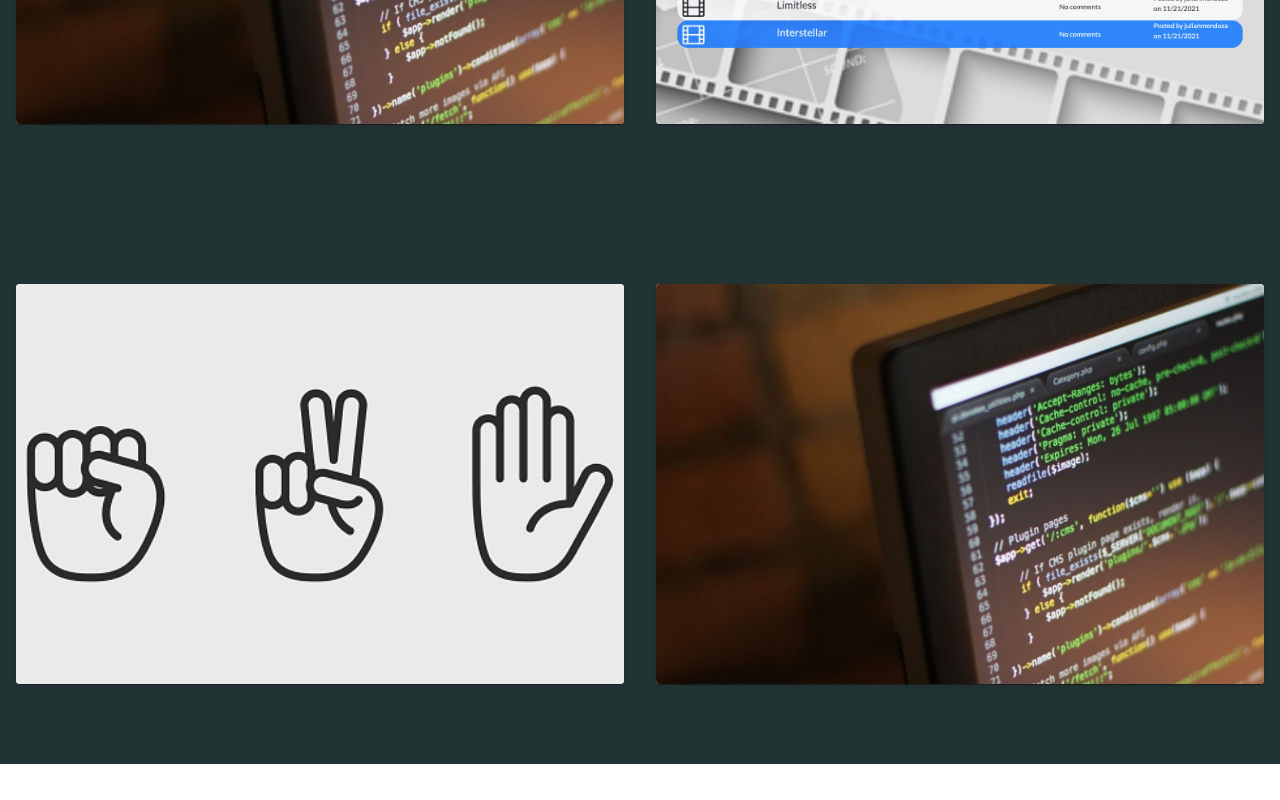
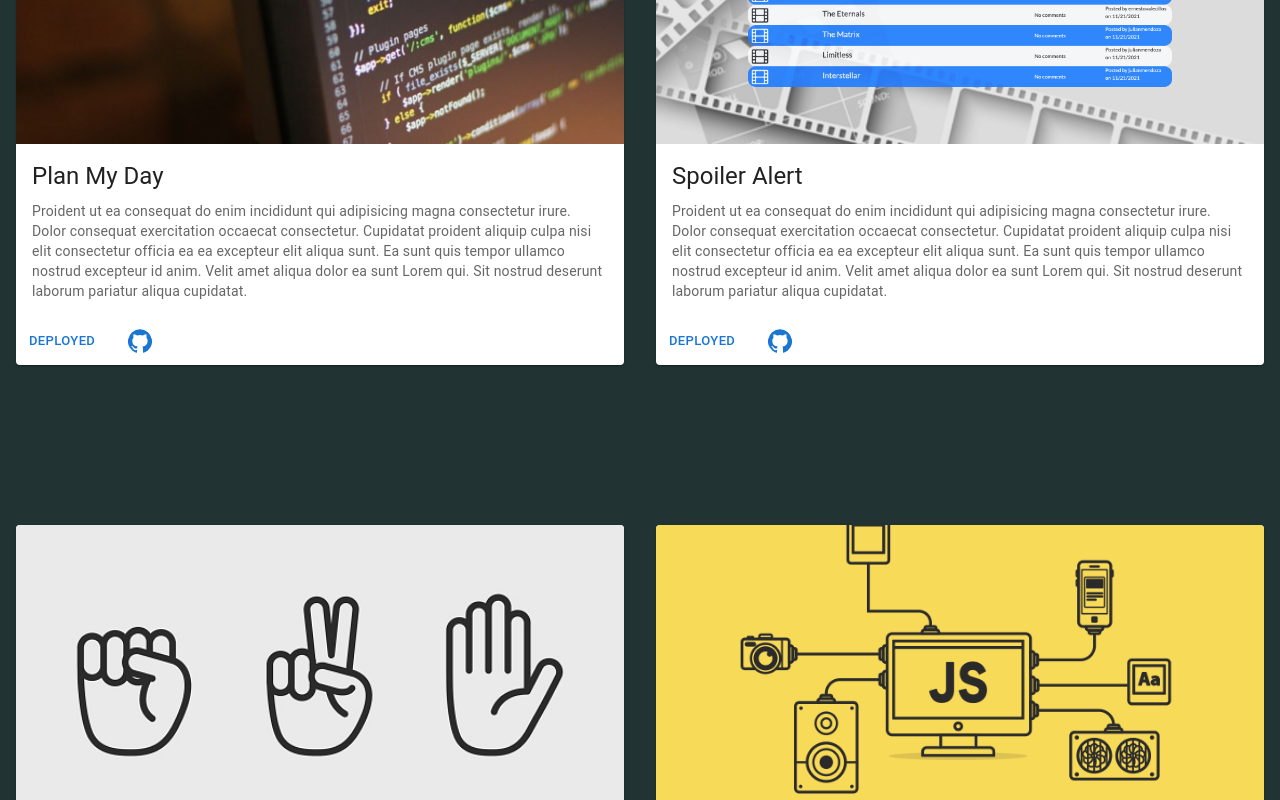
Before and after one commit to rmartin1985/Richard-Martin-portfolio, a React (Create React App) app: page /portfolio in a window 1280 px wide. Shown: the part 980-1780 px from the top of the page. Before the commit the page ends 1744 px from the top, so only its background shows below. Built offline with nearby package versions, Linux system fonts and the light colour scheme.

Commit message:
changed a placeholder image

```diff
--- a/src/components/Project/index.js
+++ b/src/components/Project/index.js
@@ -1,24 +1,16 @@
 import React from "react";
 import { makeStyles } from "@material-ui/core";
-// import { GitHub } from "@material-ui/icons";
+import { GitHub } from "@material-ui/icons";
 import {
-  // ImageList,
-  // IconButton,
-  // ImageListItem,
-  // ImageListItemBar,
   Box,
   Grid,
   Card,
-  // CardActionArea,
   CardActions,
   CardContent,
   CardMedia,
   Button,
   Typography
 } from "@mui/material";
-
-
-//  import { ThemeProvider, createTheme } from "@mui/system";
 
 const useStyles = makeStyles({
   mainContainer: {
@@ -28,26 +20,17 @@ const useStyles = makeStyles({
   cardContainer: {
     width: '95%',
     margin: '5rem auto',
-    height: 400
-  },
-  cardContent: {
-    color: "#ffffff",
-    backgroundColor: "rgba(0,0,0,.24)",
   },
   pictureContainer: {
-    top: 0,
-    right: 0,
-    height: '100%',
-    width: '100%'
+    height: 300,
+    width: '100%',
+    '&:hover': {
+      opacity: 0.3
+    }
+
   },
-  textSecondary: {
-    color: "rgba(255,255,255,0.78)"
-  },
-  cardActions: {
-    color: "#ffffff",
-    backgroundColor: "rgba(0,0,0,.24)",
-  }
 });
+
 
 
 
@@ -61,29 +44,29 @@ function Project(props) {
       <Box component='div' className={classes.mainContainer}>
         <Grid container justifyContent='center'>
           {projects.map((project) => (
-            <Grid item xs={12} sm={8} md={6} key={project.id}>
+            <Grid item sm={12} md={6} key={project.id}>
               <Card className={classes.cardContainer} >
                   <CardMedia
                   className={classes.pictureContainer}
                     component="img"
                     alt={project.title}
+                    height='140'
                     image={project.img}
                   />
-                <CardContent id="content" className={classes.cardContent}>
+                  <CardContent className={classes.cardContent}>
                     <Typography gutterBottom variant="h5">
                       {project.title}
                     </Typography>
-                  <Typography variant="body2" className={classes.textSecondary} component='p'>
-                    Sample Text
+                    <Typography variant="body2" color='textSecondary' component='p'>
+                      Proident ut ea consequat do enim incididunt qui adipisicing magna consectetur irure. Dolor consequat exercitation occaecat consectetur. Cupidatat proident aliquip culpa nisi elit consectetur officia ea ea excepteur elit aliqua sunt. Ea sunt quis tempor ullamco nostrud excepteur id anim. Velit amet aliqua dolor ea sunt Lorem qui. Sit nostrud deserunt laborum pariatur aliqua cupidatat.
                     </Typography>
                   </CardContent>
-
                 <CardActions className={classes.cardActions}>
-                  <Button size='small' color='inherit' variant="outlined">
+                  <Button href={project.link} target='_blank' size='small' color='primary'>
                     Deployed
                   </Button>
-                  <Button size='small' color='inherit' variant="outlined">
-                    GitHub
+                  <Button size='small' color='primary'>
+                    <GitHub />
                   </Button>
                 </CardActions>
 
@@ -94,46 +77,6 @@ function Project(props) {
       </Box>
     </>
   )
-
-
-
-
-
-  // return (
-  //     <ImageList cols={2} gap={25} sx={{ mt: 15, p: 5,
-  //       "& :hover .MuiImageListItem-img": {opacity: 0.3 },
-  //       "& :hover .MuiImageListItemBar-root": {opacity: 1 }}}>
-  //       {projects.map((project) => (
-  //         <ImageListItem
-  //            key={project.id}>
-  //           <img
-  //             sx={{ opacity: 1 }}
-  //             src={`${project.img}`}
-  //             srcSet={`${project.img}`}
-  //             alt={project.title}
-  //             loading="lazy"
-  //           />
-  //           <ImageListItemBar
-  //             sx={{ opacity: 0 }}
-  //             title={project.title}
-  //             subtitle={project.author}
-  //             actionIcon={
-  //               <IconButton onClick={event => window.location.href = `${project.link}`} className={classes.clickableIcon}
-  //                 sx={{ color: 'rgba(255, 255, 255, 0.54)' }}
-  //                 aria-label={`info about ${project.title}`}
-
-  //               >
-  //                 <GitHub />
-  //               </IconButton>
-  //             }
-  //           />
-
-  //         </ImageListItem>
-
-  //
-
-  //     </ImageList>
-  // );
 }
 
 export default Project;
--- a/src/pages/Portfolio.js
+++ b/src/pages/Portfolio.js
@@ -5,6 +5,7 @@ import runner from '../assets/projects/generic-runner-picture.jpeg'
 import place from '../assets/projects/placeimg_640_480_tech.jpg'
 import rps from '../assets/projects/rock-paper-scissors-hand-gesture-vector-25169737.jpeg'
 import spoiler from '../assets/projects/spoiler-alert.png'
+import javaScriptImg from '../assets/projects/javascript.png'
 
 function Portfolio() {
     const projects = [
@@ -41,7 +42,7 @@ function Portfolio() {
         {
             title: "MERN",
             id: 6,
-            img: place,
+            img: javaScriptImg,
             link: "https://rmartin1985.github.io/rock-paper-scissors/"
         }
     ]
```
Also changed, not shown: src/assets/projects/javascript.png (added). Lines whose indentation alone changed are shown as unchanged.
